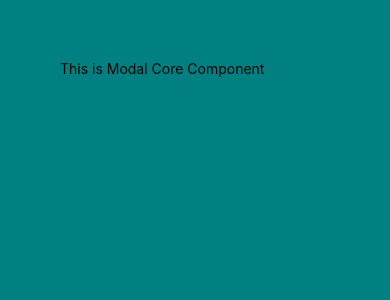
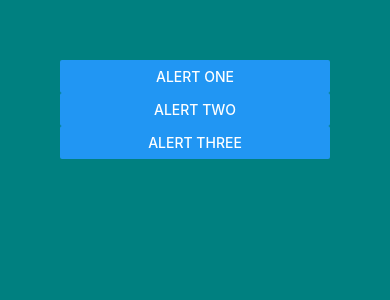
Before and after one commit to muazimmaqbool/React-Native-Tutorials, a React Native app: screen / in a window 390 px wide. Shown: the top 300 px of the page. Built offline with nearby package versions, Linux system fonts and the light colour scheme.

Commit message:
code added

```diff
--- a/App.js
+++ b/App.js
@@ -1,6 +1,6 @@
 import { ImageBackground, View,Text } from "react-native";
 import Greet from "./Components/Greet";
-import G_Modal from "./Core Components/G_Modal"
+import J_Alert from "./Core Components/J_Alert"
 const myImage=require("./assets/pic.jpg")
 const App = () => {
   return (
@@ -8,7 +8,7 @@ const App = () => {
       {/* <Greet name="Muazim Maqbool"/>
       <Greet name="Basit Mushtaq"/> */}
 
-      <G_Modal/>
+      <J_Alert/>
 
 
       {/* background image
--- a/Core Components/G_Modal.js
+++ b/Core Components/G_Modal.js
@@ -1,11 +1,50 @@
-import { Text, View } from "react-native"
+import { useState } from "react";
+import { Button, Modal, Text, View } from "react-native";
 
 const G_Modal = () => {
+  //Modal: its the screen that overlays the app content to provide the important information to the user
+  //Its used when necessary, its basically like an dialog box
+
+  //used to manage the visiblity of the modal
+  const [isModalOpen, setIsModalOpen] = useState(false);
   return (
     <View>
-        <Text>This is Modal Core Component</Text>
+      {/* //Basic modal component
+         <Modal visible={false}>
+          <View style={{flex:1,backgroundColor:"pink",padding:80}}>
+          </View>
+        </Modal> */}
+
+      {/*visiblity of the modal can be handled by the state variable */}
+      <Button
+        title="Open Modal"
+        onPress={() => setIsModalOpen(true)}
+        color={"midnightblue"}
+      />
+      {/*onRequestClose: is called when user clicks on the back button on device otherwise it won't close the modal when
+      back button is closed, by adding this: onRequestClose={() => setIsModalOpen(false)} the modal is closed when back button is clicked
+      */}
+      <Modal
+        visible={isModalOpen}
+        onRequestClose={() => setIsModalOpen(false)}
+        //animation is about how modal is opened
+        //animationType="none" //default
+        animationType="slide" // or use ="fade"
+
+        //presentation style works only on ios
+        presentationStyle="fullscreen" //default value ="fullscreen", also can use ="formsheet",="pagesheet"
+      >
+        <View style={{ flex: 1, backgroundColor: "pink", padding: 60 }}>
+          <Text>This is Modal Component</Text>
+          <Button
+            title="Close Modal"
+            onPress={() => setIsModalOpen(false)}
+            color={"green"}
+          />
+        </View>
+      </Modal>
     </View>
-  )
-}
+  );
+};
 
-export default G_Modal
+export default G_Modal;
--- /dev/null
+++ b/Core Components/J_Alert.js
@@ -0,0 +1,46 @@
+import React from "react";
+import { Alert, Button, Text, View } from "react-native";
+
+const J_Alert = () => {
+  /*Alert: shows/launches an alert dialog with specified title and message
+     -> we can also add buttons to it: only 3 allowed in Android and in ios any number of button can be added
+     ->by default Alert has only one button i.e "ok"
+    */
+  return (
+    <View>
+      <Button title="Alert One" onPress={() => Alert.alert("Basic Allert")} />
+      <Button
+        title="Alert Two"
+        onPress={() => Alert.alert("Allert Title", "This is Alert Body")}
+      />
+      {/*Alert with buttons, in android only 3 buttons are allowed in Alert and ios any number of button are allowed inside allert */}
+      <Button
+        title="Alert Three"
+        onPress={() =>
+          Alert.alert("This is Alert Title", "This is Body of Alert", [
+            {
+              text: "Cancel",
+              onPress: () => console.log("You clicked Cancel "),
+            },
+            {
+              text: "Ok",
+              onPress: () => console.log("You clicked Ok "),
+            },
+            //this will be shown in android
+            //{
+            //     text:"New",
+            //     onPress:()=>console.log("You clicked New ")
+            // },
+            //this won't be shown in android
+            // {
+            //     text:"New2",
+            //     onPress:()=>console.log("You clicked New ")
+            // },
+          ])
+        }
+      />
+    </View>
+  );
+};
+
+export default J_Alert;
```
Also changed, not shown: Core Components/H_Statusbar.js (added, +32 -0 lines), Core Components/I_ActivityIndicator.js (added, +24 -0 lines).
